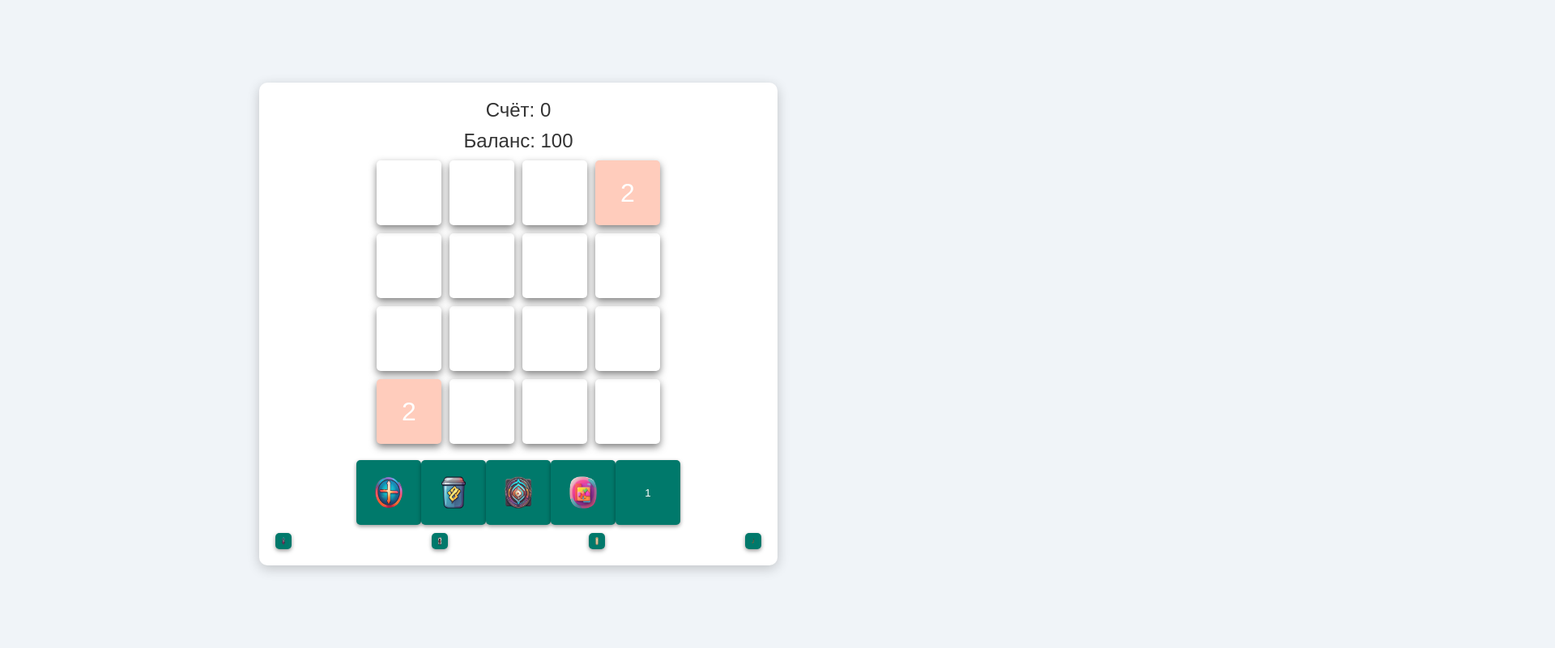
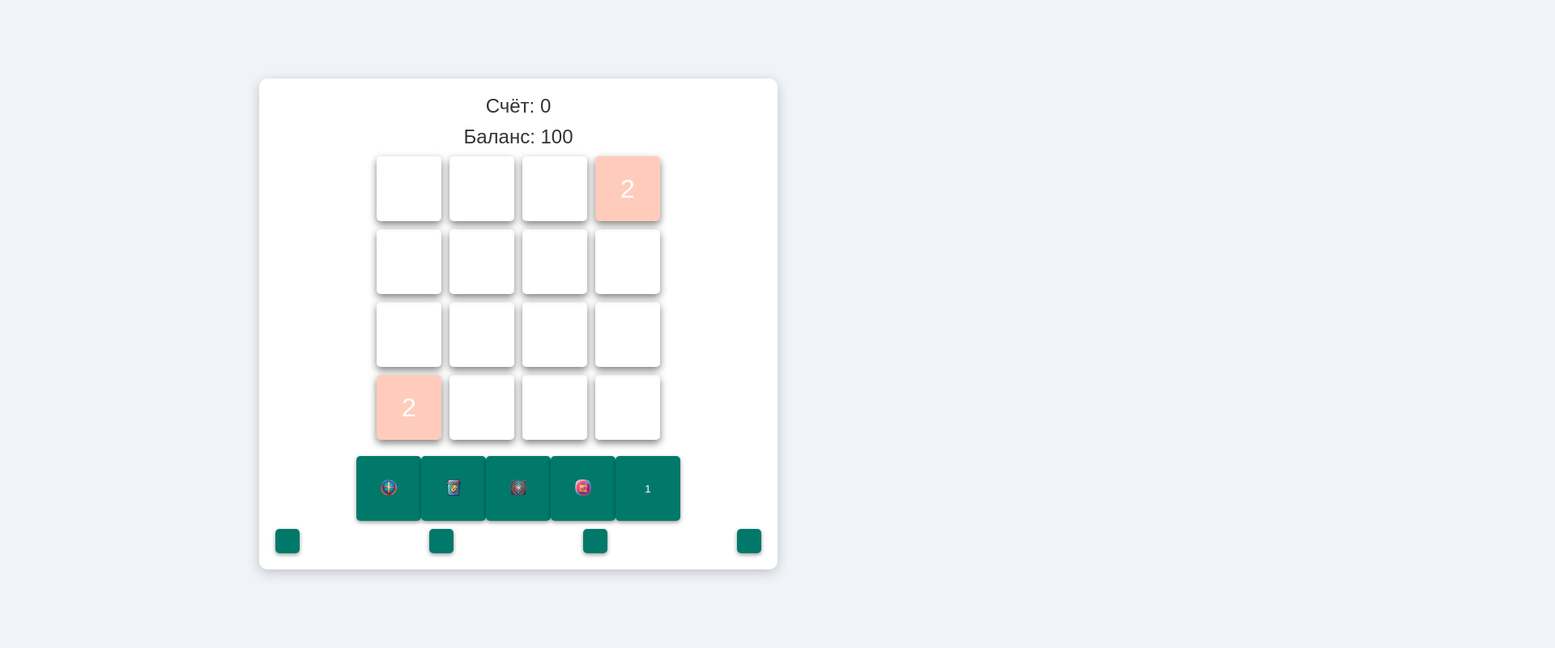
Before and after one commit to Alexei-rzn/Test2, a plain HTML site: page index.html in a window 1280 px wide. Shown: the top 800 px of the page at 81% size, 1920 px wide, since content can reach past the window. Drawn offline with Linux system fonts and the light colour scheme.

Commit message:
Update style.css

```diff
--- a/style.css
+++ b/style.css
@@ -92,19 +92,12 @@ body {
     background-color: #00796b;
     color: white;
     box-shadow: 0 2px 5px rgba(0, 0, 0, 0.4);
-    transition: background-color 0.3s,
-        transform 0.1s,
-        box-shadow 0.1s;
+    transition: background-color 0.3s, transform 0.1s, box-shadow 0.1s;
 }
 
-.action-button img {
-    width: 100%;
-    height: 100%;
-}
-
-.action-button:hover {
-    transform: scale(1.05);
-    box-shadow: 0 4px 10px rgba(0, 0, 0, 0.4);
+.button-container img {
+    width: 40px;
+    height: 40px;
 }
 
 .top-buttons {
@@ -115,27 +108,15 @@ body {
 }
 
 .small-button {
-    width: 20px;
-    height: 20px;
+    width: 30px;
+    height: 30px;
     cursor: pointer;
     border: none;
     border-radius: 5px;
     background-color: #00796b;
     color: white;
     box-shadow: 0 2px 5px rgba(0, 0, 0, 0.4);
-    transition: background-color 0.3s,
-        transform 0.1s,
-        box-shadow 0.1s;
-}
-
-.small-button img {
-    width: 100%;
-    height: 100%;
-}
-
-.small-button:hover {
-    transform: scale(1.05);
-    box-shadow: 0 4px 10px rgba(0, 0, 0, 0.4);
+    transition: background-color 0.3s, transform 0.1s, box-shadow 0.1s;
 }
 
 .victory-container, .rules-container {
```
